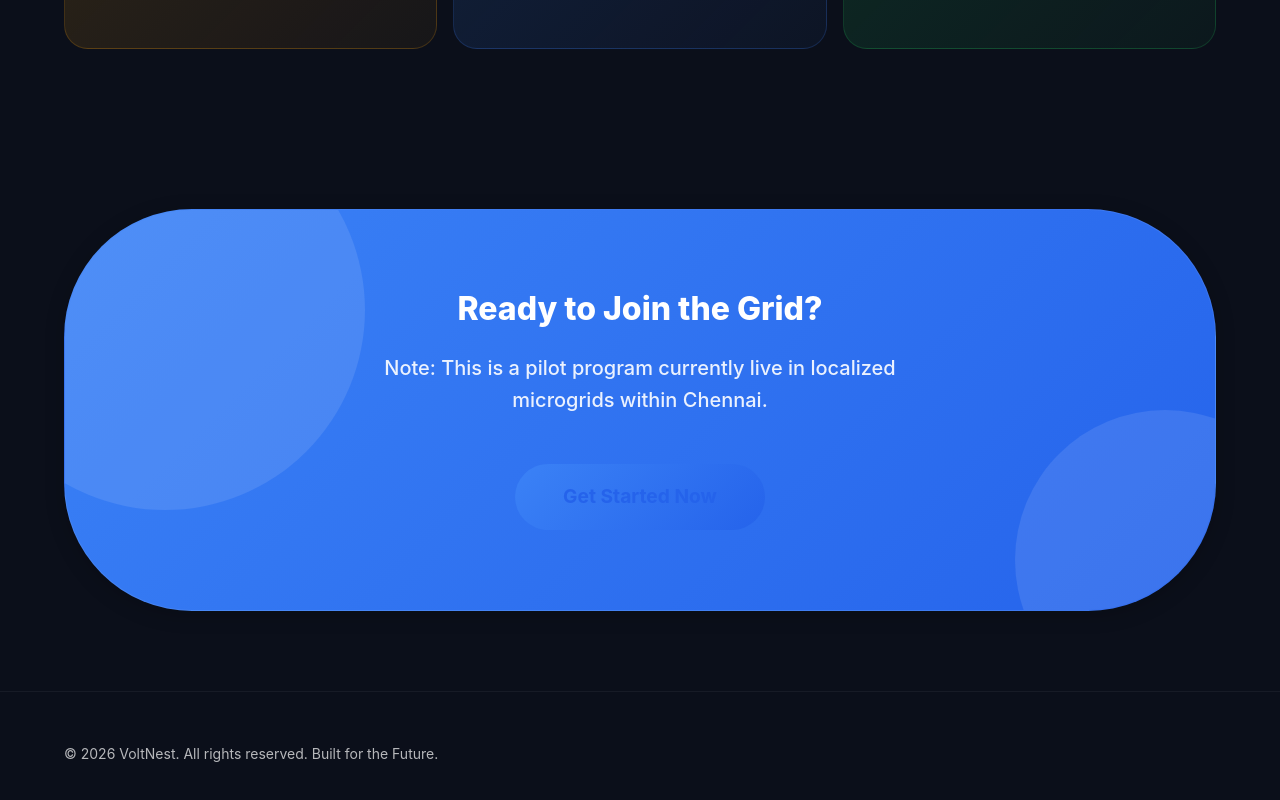
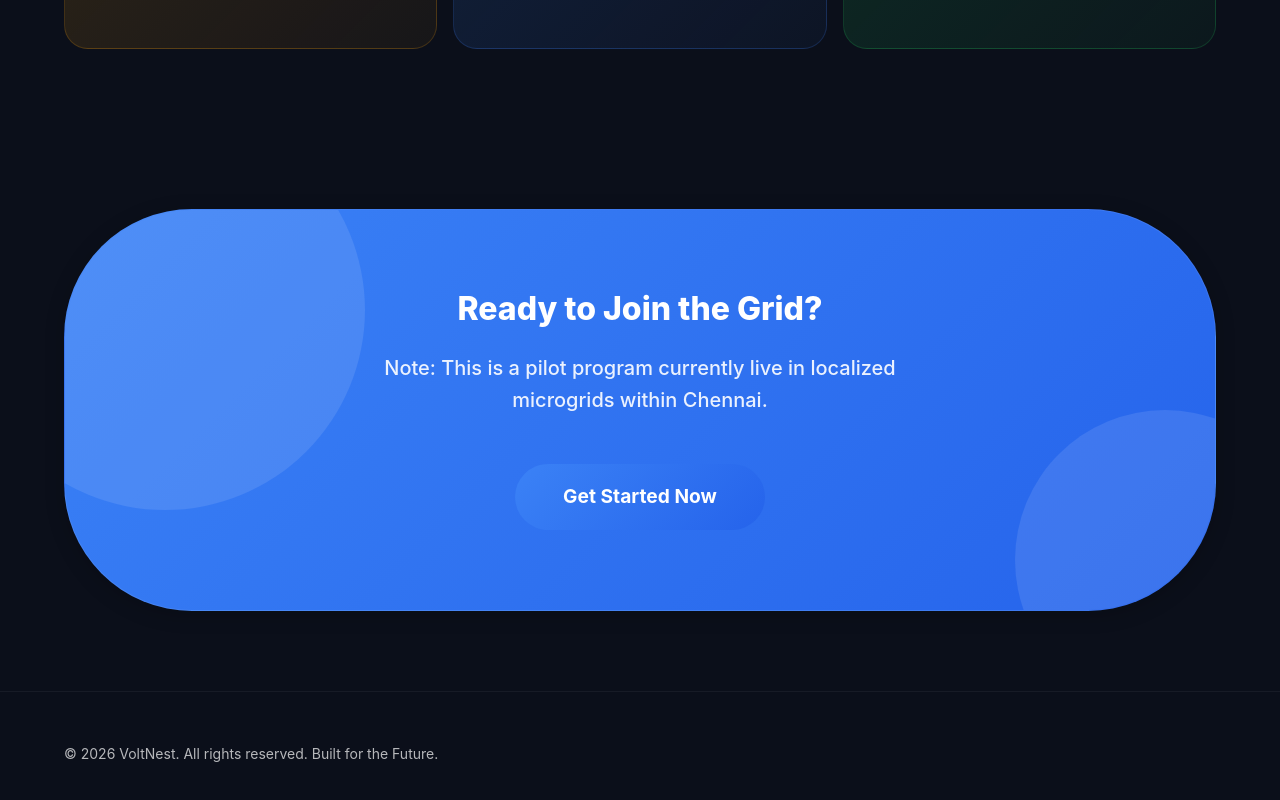
Before and after one commit to Aldous-Roy/Sunova, a React (Vite) app: page / in a window 1280 px wide. Shown: the part 1681-2481 px from the top of the page. Built offline with nearby package versions, Linux system fonts and the light colour scheme; some icons are missing.

Commit message:
feat: Update 'Get Started Now' button to navigate to login, change text color, and enhance hover animations.

```diff
--- a/src/pages/LandingPage.jsx
+++ b/src/pages/LandingPage.jsx
@@ -273,16 +273,19 @@ const LandingPage = () => {
                              <Button
                                 variant="contained"
                                 size="large"
-                                onClick={handleStart}
+                                onClick={() => navigate('/login')}
                                 sx={{
                                     bgcolor: 'white',
-                                    color: '#2563EB',
+                                    color: '#FFFFFF',
                                     fontSize: '1.2rem',
                                     fontWeight: 'bold',
                                     px: 6,
                                     py: 2,
                                     borderRadius: 50,
-                                    '&:hover': { bgcolor: 'rgba(255,255,255,0.9)' }
+                                    position: 'relative',
+                                    zIndex: 2,
+                                    '&:hover': { bgcolor: '#f8fafc', transform: 'translateY(-2px)', boxShadow: '0 10px 20px rgba(0,0,0,0.1)' },
+                                    transition: 'all 0.3s ease'
                                 }}
                             >
                                 Get Started Now
```
